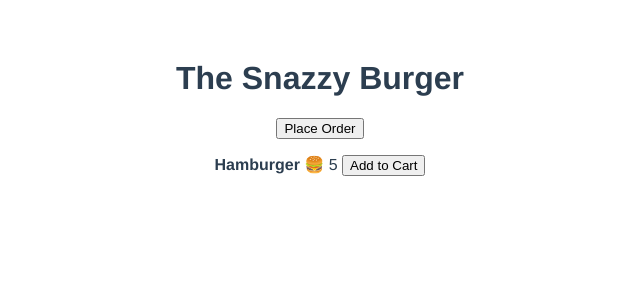
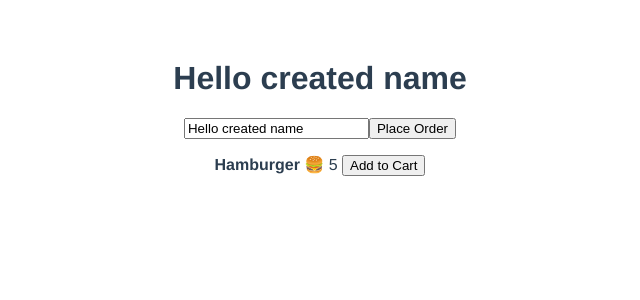
Before and after one commit to chibiteke/Vue-3-Composition-API, a Vue app in the folder vue-3-composition-api/: page / in a window 1280 px wide. Shown: the top 300 px of the page, without its empty margins (320-960 px from the left). Built offline with nearby package versions, Linux system fonts and the light colour scheme.

Commit message:
5. reactive primitives with refs

```diff
--- a/vue-3-composition-api/src/App.vue
+++ b/vue-3-composition-api/src/App.vue
@@ -1,19 +1,29 @@
 <template>
   <h1>{{ name }}</h1>
+  <input type="text" v-model="name" />
   <button @click="placeOrder">Place Order</button>
   <YummyMeal name="Hamburger 🍔" :price="5" @addToCart="addItemToCart" />
 </template>
 
 <script>
 import YummyMeal from "./components/YummyMeal.vue";
+import { ref } from "vue";
 export default {
   components: { YummyMeal },
   setup() {
-    const name = "The Snazzy Burger";
+    console.log('setup')
+    const name = ref("The Snazzy Burger");
     const placeOrder = () => alert("Your order has been placed!");
     const addItemToCart = (item) => alert(`One ${item} add to the cart`);
-    return { name, placeOrder, addItemToCart };
+
+    console.log(name)
+    return { placeOrder, addItemToCart };
   },
+
+  created() {
+    this.name = "Hello created name"
+    console.log("created", this.name);
+  }
 };
 </script>
 
```
